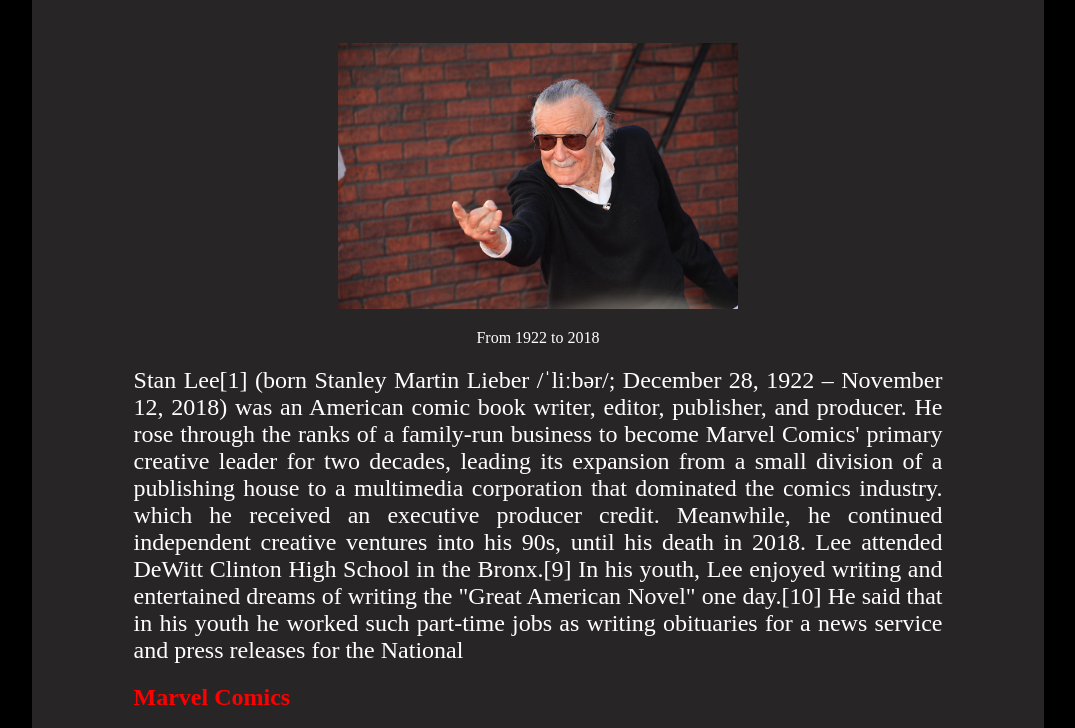
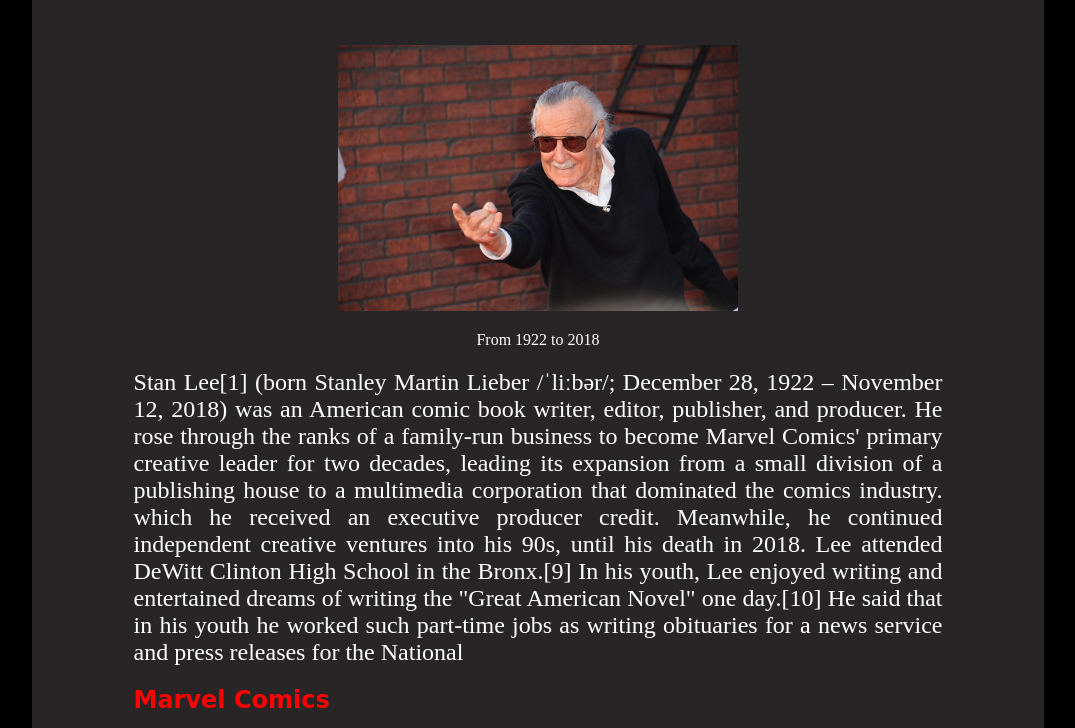
Before and after one commit to SadiKISLAR/250722, a plain HTML site: page index.html in a window 1280 px wide. Shown: the part 181-909 px from the top of the page, without its empty margins (102-1177 px from the left). Drawn offline with Linux system fonts and the light colour scheme.

Commit message:
font family

```diff
--- a/index.css
+++ b/index.css
@@ -12,7 +12,7 @@ body{
 }
 
 .heading{
-    font-family: font-family: 'Lobster', cursive;
+    font-family: 'Lobster', cursive;
 }
 #title{
     font-size: 90px;
```
